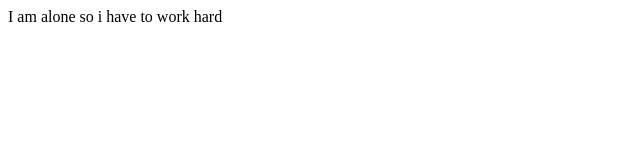
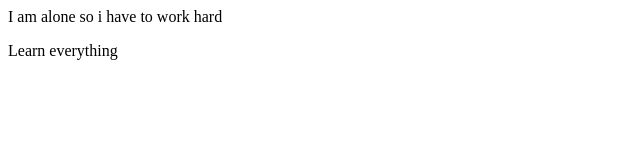
Before and after one commit to Chandan-Yadav03/localrepo, a plain HTML site: page index.html in a window 1280 px wide. Shown: the whole page, without its empty margins (0-640 px from the left). Drawn offline with Linux system fonts and the light colour scheme.

Commit message:
Add new line

```diff
--- a/index.html
+++ b/index.html
@@ -1 +1,2 @@
 <p>I am alone so i have to work hard</p>
+<p>Learn everything</p>
```
